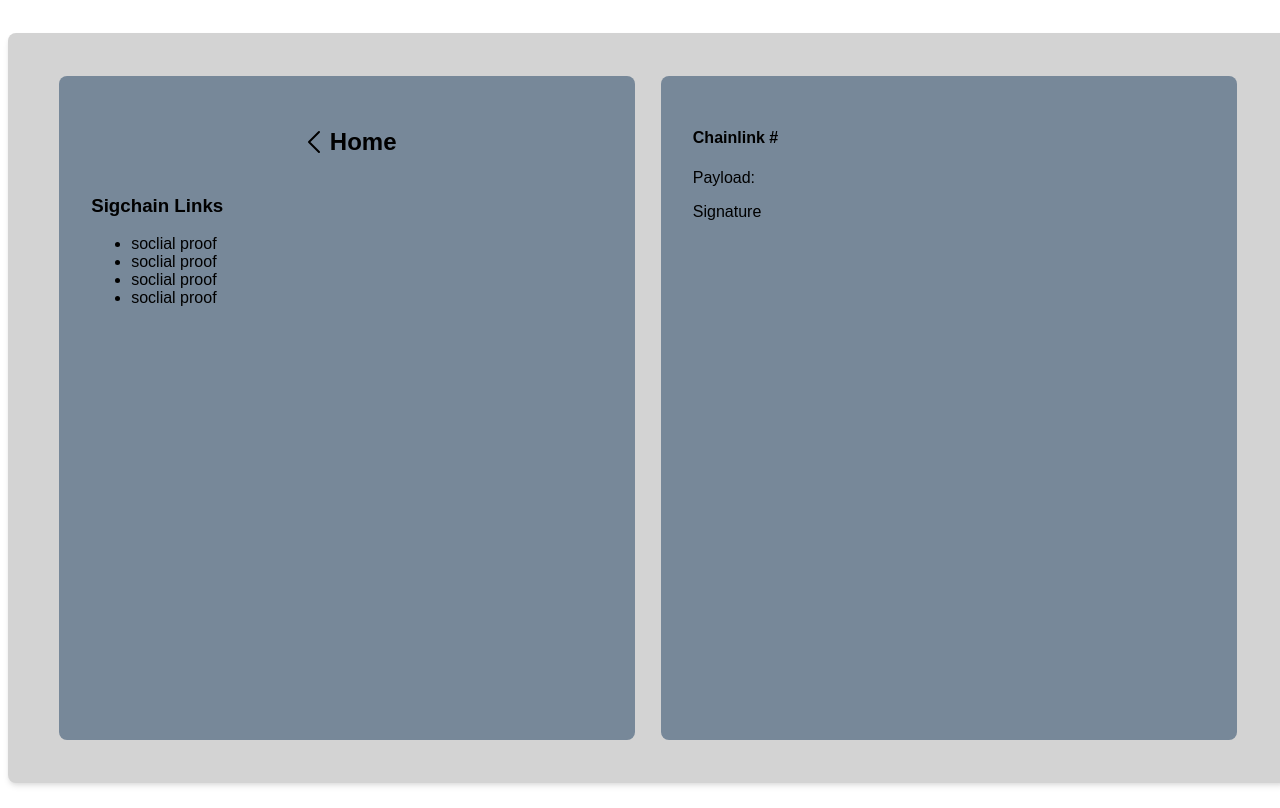
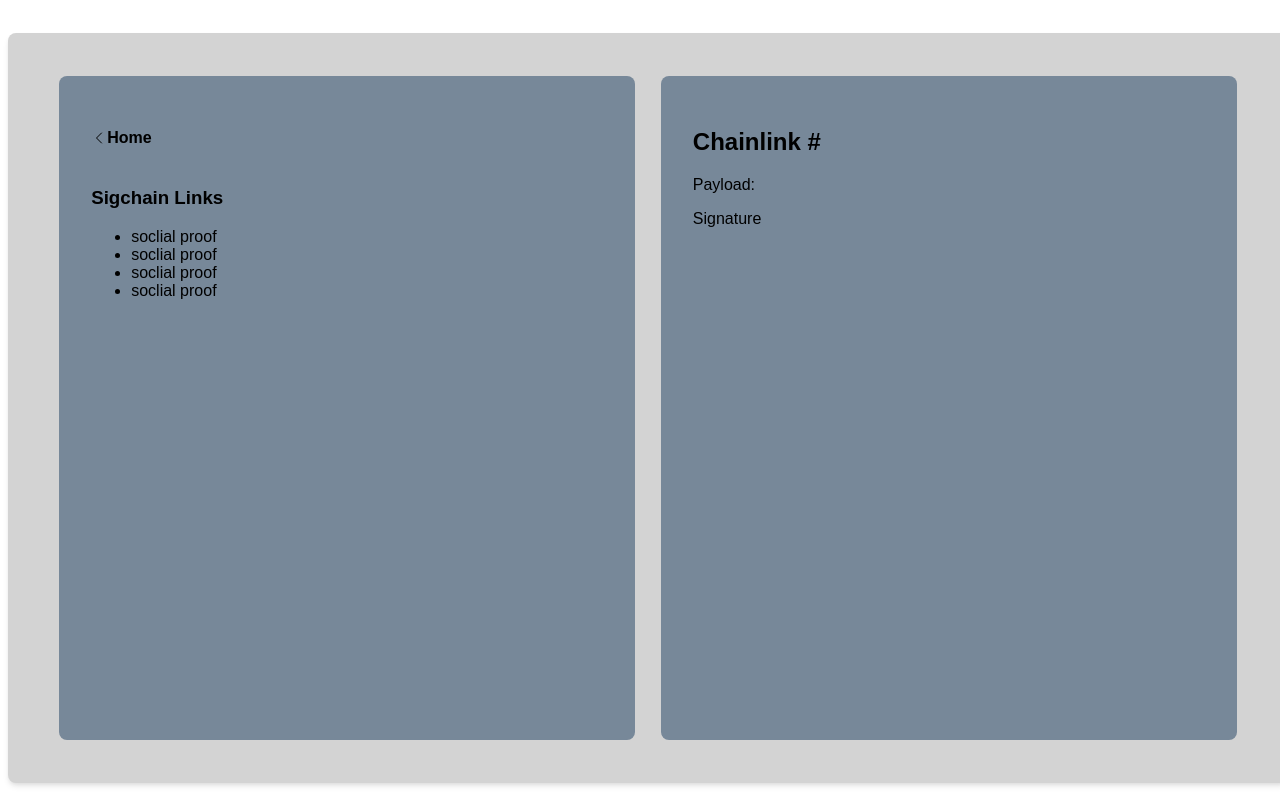
Before and after one commit to BenTAMUC/SURI_Profile, a React (Vite) app: page /sigchain in a window 1280 px wide. Built offline with nearby package versions, Linux system fonts and the light colour scheme.

Commit message:
CSS Changes to Sigchain

```diff
--- a/src/Sigchain.css
+++ b/src/Sigchain.css
@@ -45,10 +45,10 @@
     display: flex;
     flex-direction: row;
     align-items: center;
-    justify-content: center;
+    justify-content: left;
 }
 
 .arrow-size{
-    height: 2rem;
-    width: 2rem;
+    height: 1rem;
+    width: 1rem;
 }
--- a/src/Sigchain.jsx
+++ b/src/Sigchain.jsx
@@ -41,7 +41,7 @@ const Sigchain = () => {
                         <Link to = {"/"} className="home-link">
                             <svg xmlns="http://www.w3.org/2000/svg" fill="none" viewBox="0 0 24 24" strokeWidth={1.5} stroke="currentColor" className="arrow-size">
                             <path strokeLinecap="round" strokeLinejoin="round" d="M15.75 19.5L8.25 12l7.5-7.5" /></svg>
-                            <h2>Home</h2>
+                            <h4>Home</h4>
                         </Link>
 
                         <h3>Sigchain Links</h3>
@@ -55,7 +55,7 @@ const Sigchain = () => {
                     </div>
 
                     <div className="chainlink-right">
-                        <h4>Chainlink #</h4>
+                        <h2>Chainlink #</h2>
 
                         <div className="payload">
                             <p>Payload:</p>
```
